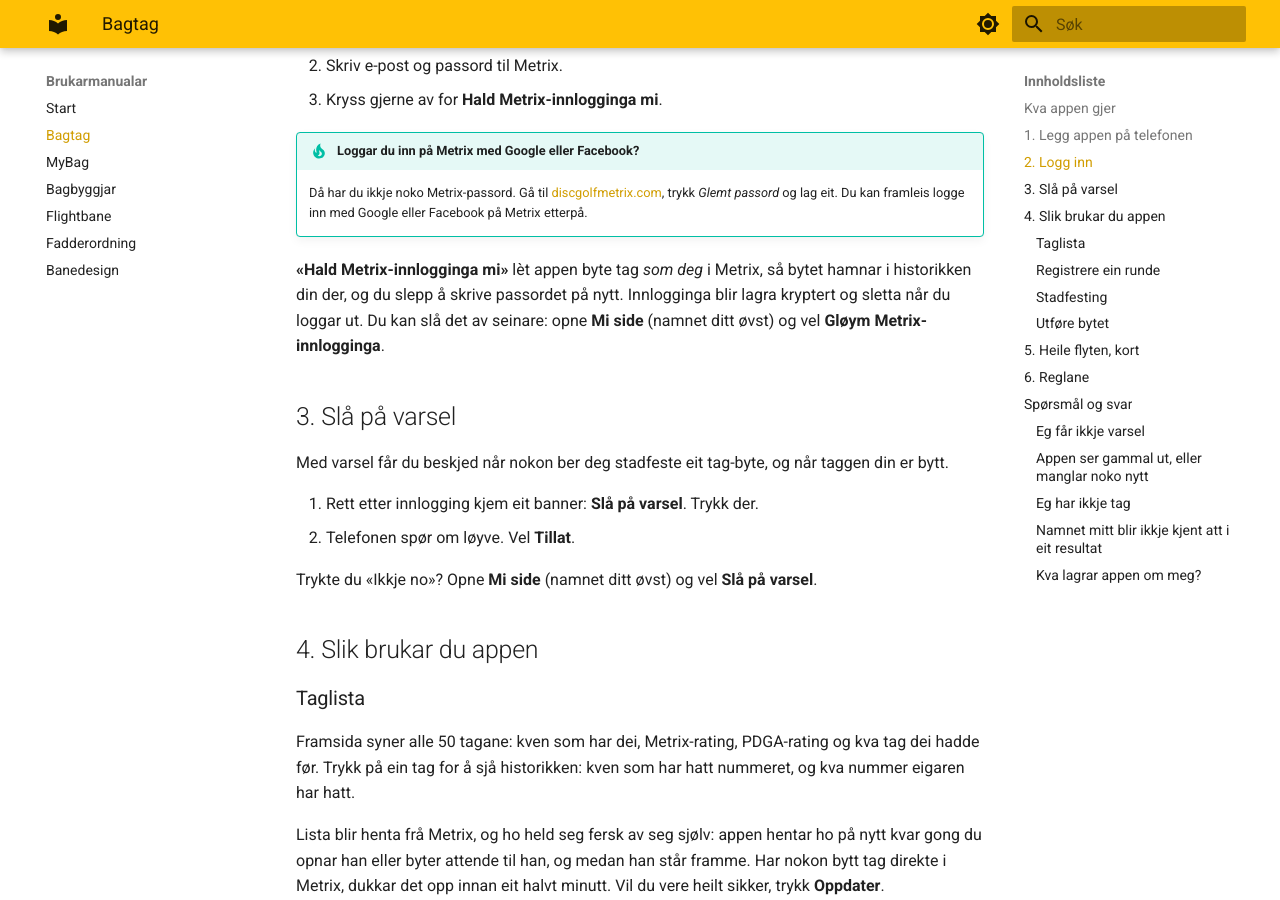
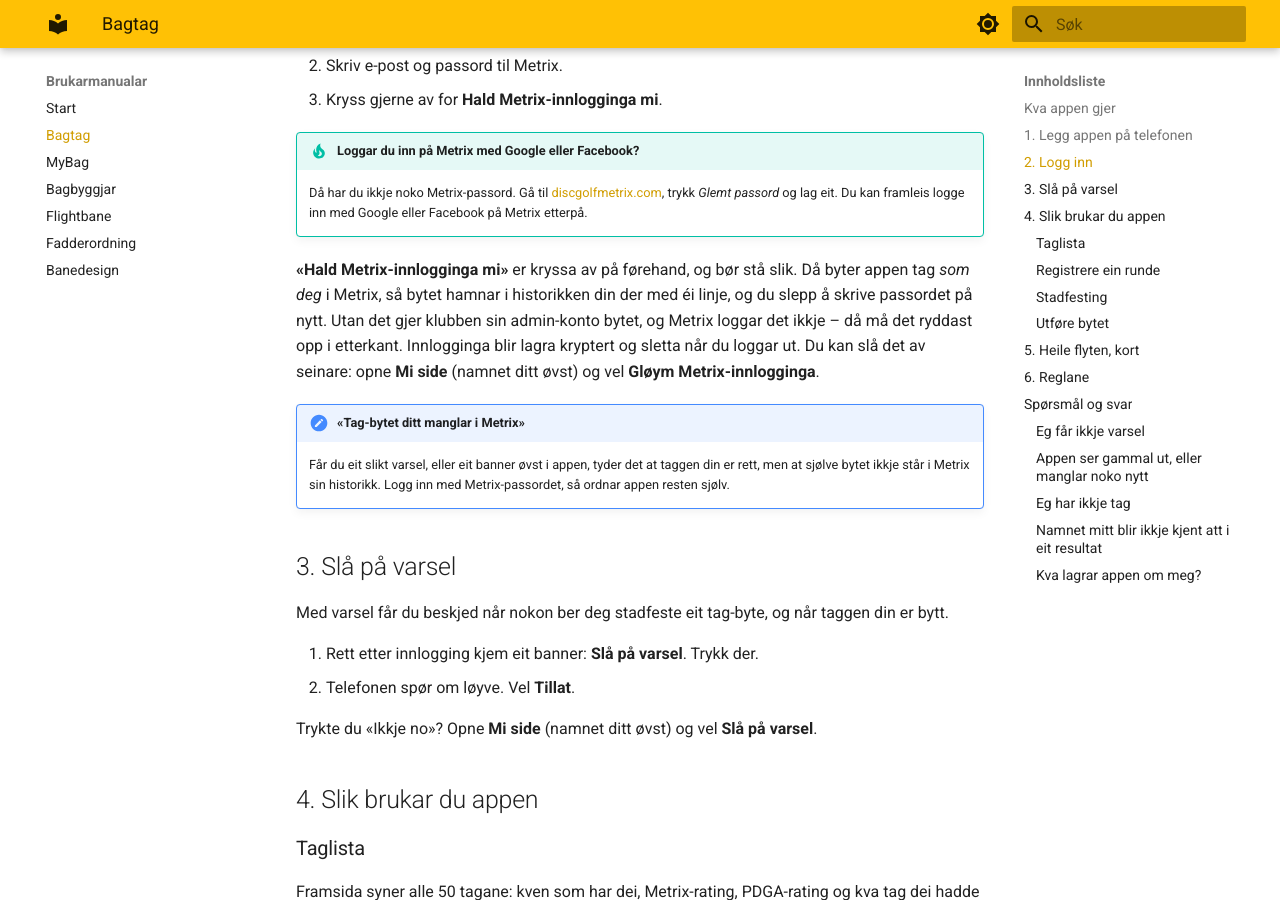
Before and after one commit to hanses89/manuals, an MkDocs documentation site: the page built from docs/bagtag.md, in a window 1280 px wide and 900 px high, scrolled down 1002 px. Built offline with MkDocs 1.6.1 and Material for MkDocs 9.7.7, drawn with Linux system fonts in a browser that asks for light colours.

Commit message:
manual: sync from bagtag.kvamdgs.no @ 9e10d0d2d90caad306159f03e2c2a6e09dfb137d

```diff
--- a/docs/bagtag.md
+++ b/docs/bagtag.md
@@ -55,10 +55,18 @@ lagra, og du held deg innlogga til du loggar ut.
     passord* og lag eit. Du kan framleis logge inn med Google eller Facebook på
     Metrix etterpå.
 
-**«Hald Metrix-innlogginga mi»** lèt appen byte tag *som deg* i Metrix, så bytet
-hamnar i historikken din der, og du slepp å skrive passordet på nytt.
-Innlogginga blir lagra kryptert og sletta når du loggar ut. Du kan slå det av
-seinare: opne **Mi side** (namnet ditt øvst) og vel **Gløym Metrix-innlogginga**.
+**«Hald Metrix-innlogginga mi»** er kryssa av på førehand, og bør stå slik. Då
+byter appen tag *som deg* i Metrix, så bytet hamnar i historikken din der med
+éi linje, og du slepp å skrive passordet på nytt. Utan det gjer klubben sin
+admin-konto bytet, og Metrix loggar det ikkje – då må det ryddast opp i
+etterkant. Innlogginga blir lagra kryptert og sletta når du loggar ut. Du kan
+slå det av seinare: opne **Mi side** (namnet ditt øvst) og vel **Gløym
+Metrix-innlogginga**.
+
+!!! note "«Tag-bytet ditt manglar i Metrix»"
+    Får du eit slikt varsel, eller eit banner øvst i appen, tyder det at taggen
+    din er rett, men at sjølve bytet ikkje står i Metrix sin historikk. Logg inn
+    med Metrix-passordet, så ordnar appen resten sjølv.
 
 ## 3. Slå på varsel
 
```
